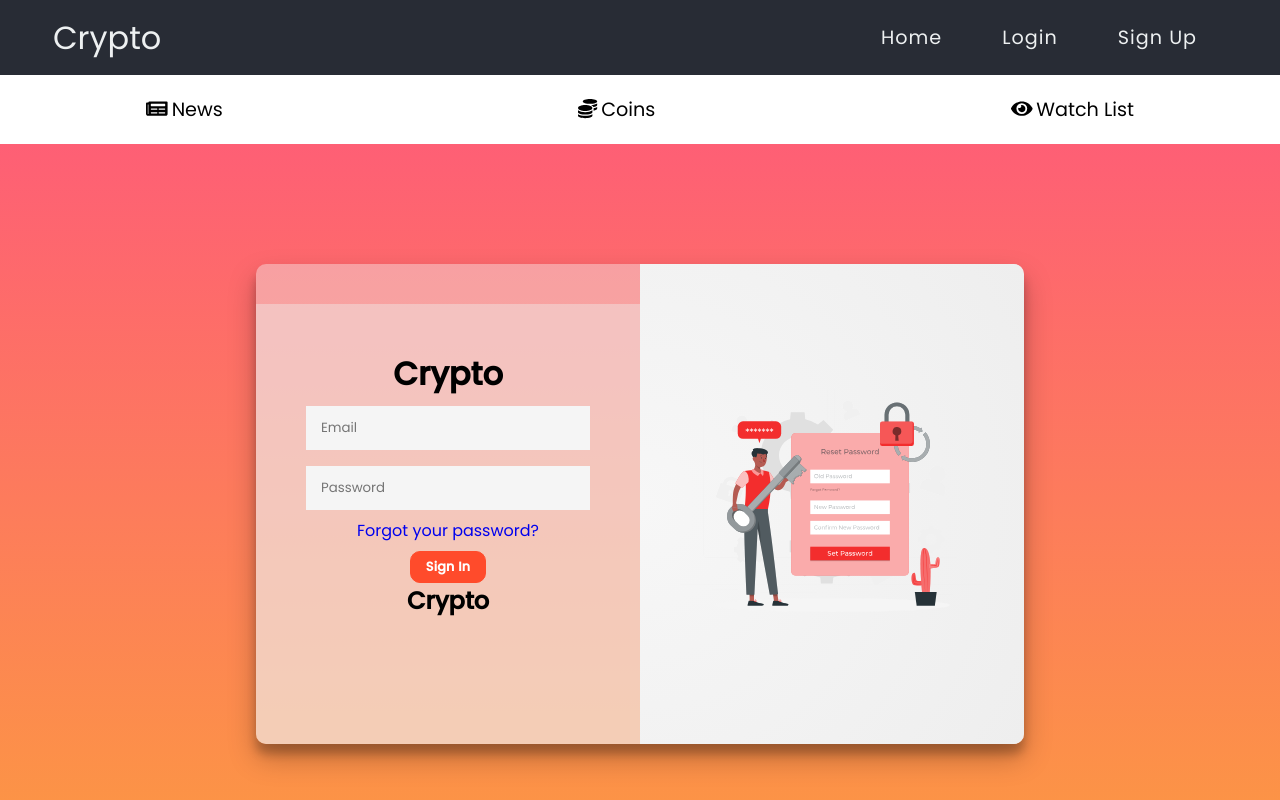
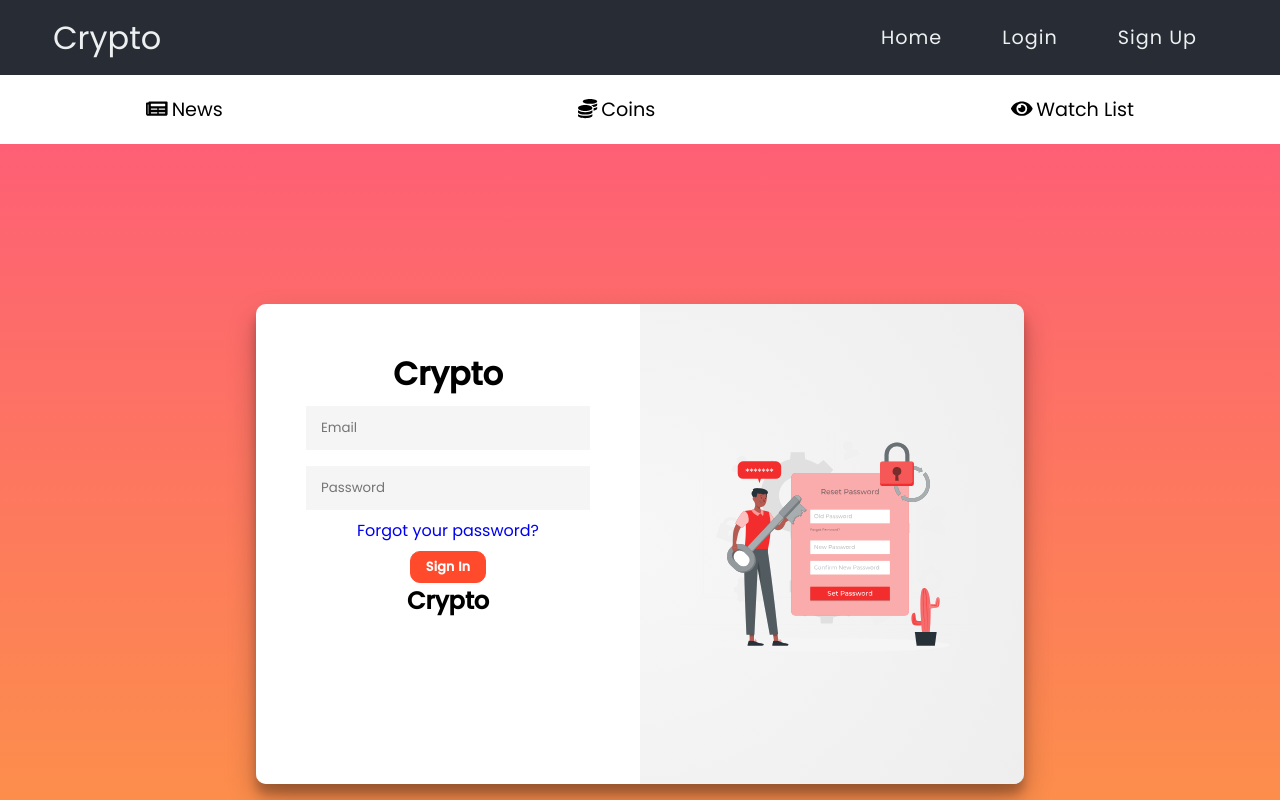
Before and after one commit to SanskritiKhatiyan/crypto-app, a React (Create React App) app in the folder frontend/: page /signin in a window 1280 px wide. Shown: the top 800 px of the page. Built offline with nearby package versions, Linux system fonts and the light colour scheme.

Commit message:
Login/Signup Bug fixed

```diff
--- a/frontend/src/components/Signin/Signin.css
+++ b/frontend/src/components/Signin/Signin.css
@@ -9,7 +9,7 @@
   align-items: center;
   flex-direction: column;
   font-family: "Montserrat", sans-serif;
-  height: 90vh;
+  height: 100vh;
 }
 #title {
   margin-top: -50vh;
@@ -37,7 +37,7 @@
 }
 
 .form_css {
-  background: rgba(238, 238, 238, 0.411);
+  /* yahan tu color de de kuch bhi background color */
   display: flex;
   align-items: center;
   justify-content: center;
@@ -53,6 +53,7 @@ input {
   padding: 12px 15px;
   margin: 8px 0;
   width: 100%;
+
 }
 
 .container_signin {
@@ -77,6 +78,8 @@ input {
   left: 0;
   width: 50%;
   z-index: 2;
+
+  margin-top: -5vh;
 }
 
 .overlay-container {
```
